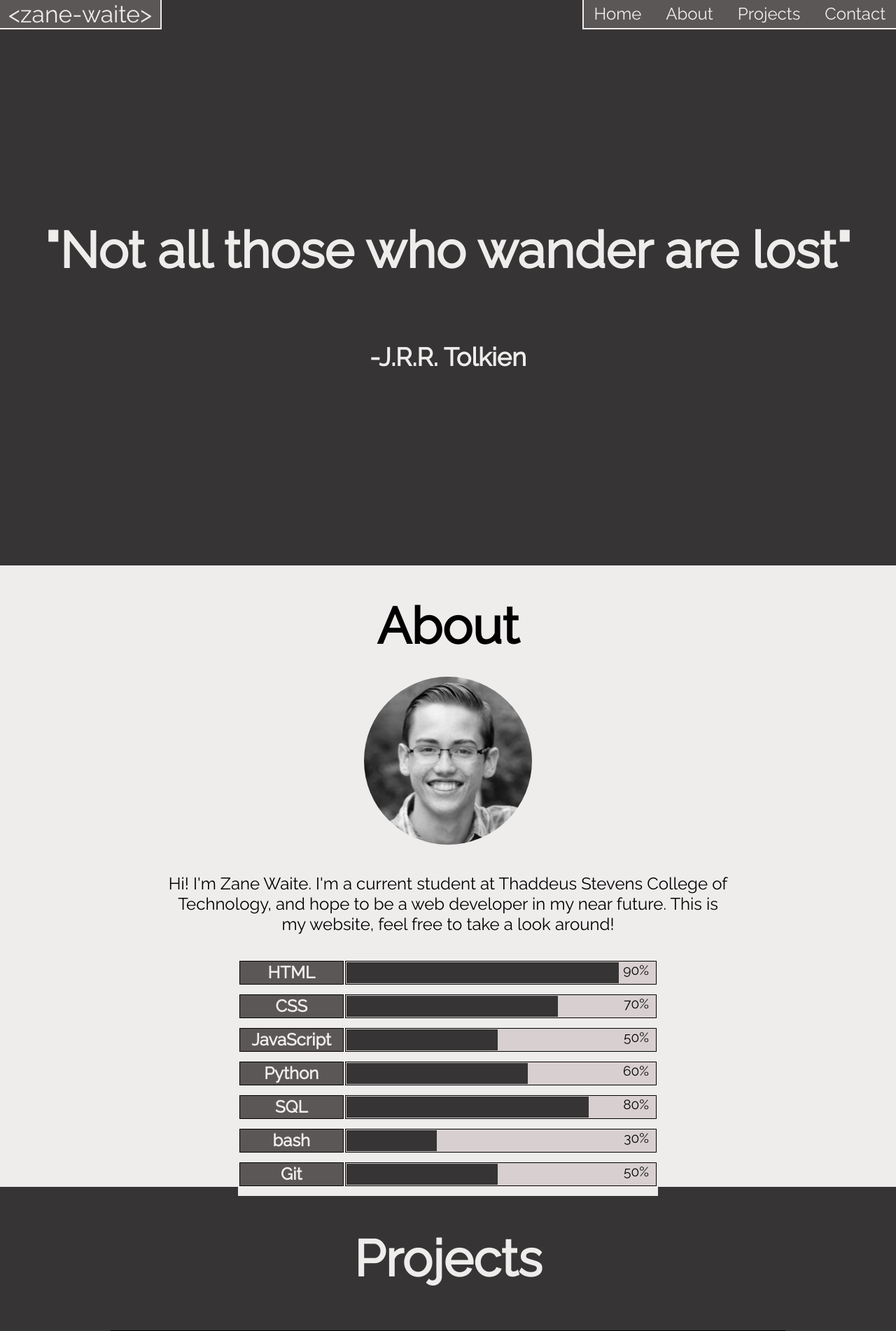
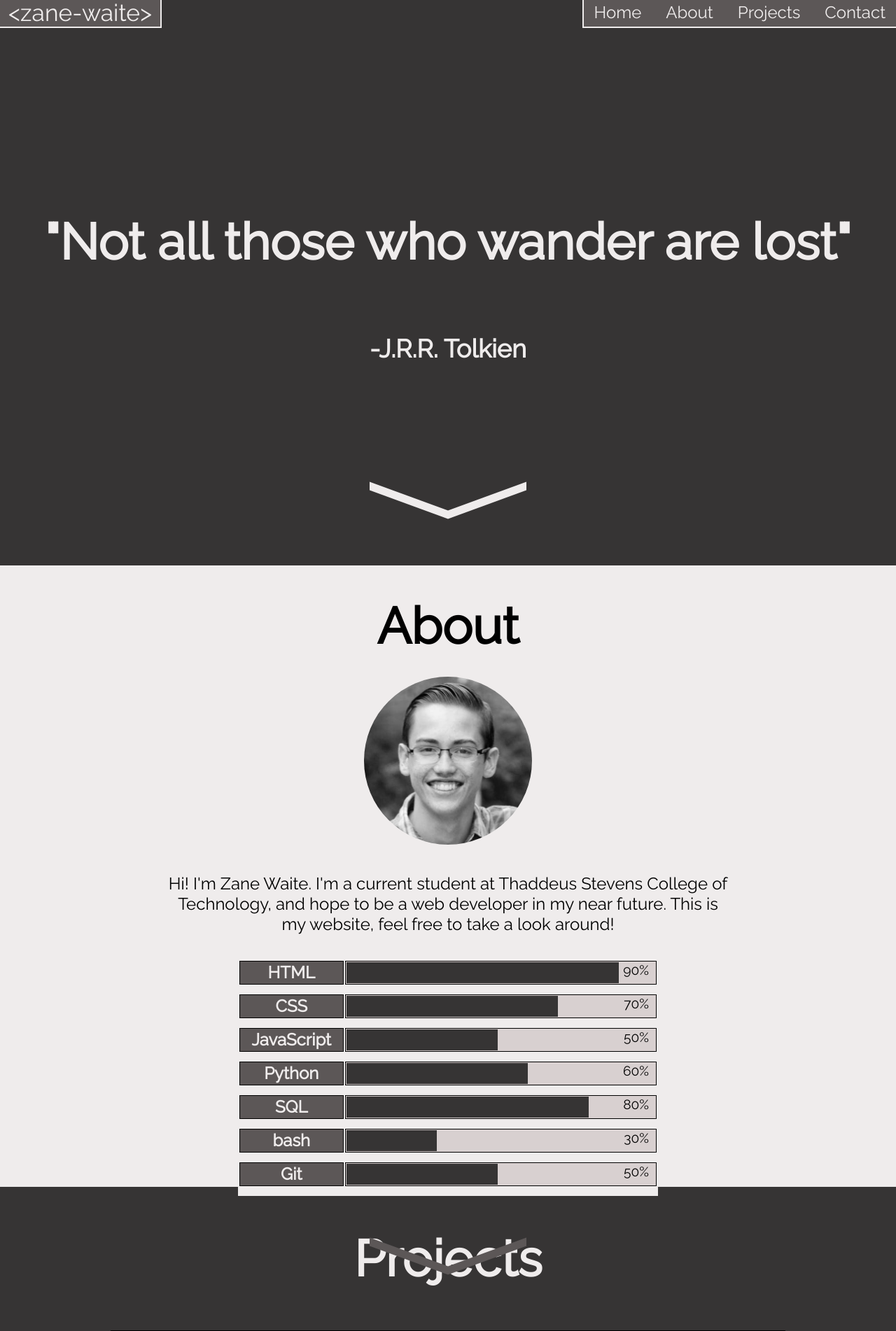
Before and after one commit to zmwaite182/zmwaite182.github.io, a PHP site: page / in a window 1280 px wide. Shown: the top 1902 px of the page at 70% size. Run offline with PHP 8.4, Linux system fonts and the light colour scheme.

Commit message:
Fixed animations on load

```diff
--- a/app.css
+++ b/app.css
@@ -1,3 +1,19 @@
+@keyframes fade-in {
+  from {
+    opacity: 0;
+  }
+  to {
+    opacity: 1;
+  }
+}
+@keyframes header-drop-down {
+  from {
+    top: -50px;
+  }
+  to {
+    top: -10px;
+  }
+}
 html {
   font-family: "Raleway", sans-serif;
   font-size: 24px;
@@ -38,7 +54,8 @@ header .header-content {
   display: inline-block;
   padding: 0 0.5rem;
   position: relative;
-  top: -8px;
+  top: -50px;
+  animation: header-drop-down 2s ease 3s forwards;
 }
 header a {
   color: #efecec;
@@ -274,9 +291,6 @@ textarea {
   height: 58px;
 }
 
-footer {
-  /*CHEVRONS*/
-}
 footer p {
   text-align: center;
   color: #efecec;
@@ -296,25 +310,102 @@ footer div:nth-last-child(1) a {
   color: #efecec;
 }
 
-/*.chevron
- * opacity: 0
- * animation: fade-in 1.5s 2s ease-in forwards
- * +chevron(-20vh)
- * &:before
- *  +chevron-before($offwhite)
- * &:after
- *  +chevron-after($offwhite) */
-/*.chevron-2
- * +chevron(-10vh)
- * &:before
- *  +chevron-before($gray)
- * &:after
- *  +chevron-after($gray) */
-/*.chevron-3
- * +chevron(-12vh)
- * &:before
- *  +chevron-before($gray)
- * &:after
- *  +chevron-after($gray) */
+.chevron {
+  opacity: 0;
+  animation: fade-in 1.5s 2s ease-in forwards;
+  display: block;
+  position: relative;
+  text-align: center;
+  padding: 12px;
+  margin-bottom: 6px;
+  height: 0px;
+  width: 200px;
+  margin: 0 auto;
+  bottom: -20vh;
+}
+.chevron:before {
+  content: "";
+  position: absolute;
+  top: 0;
+  left: 0;
+  height: 50%;
+  width: 50%;
+  background: #efecec;
+  transform: skew(0deg, 20deg);
+}
+.chevron:after {
+  content: "";
+  position: absolute;
+  top: 0;
+  right: 0;
+  height: 50%;
+  width: 50%;
+  background: #efecec;
+  transform: skew(0deg, -20deg);
+}
+
+.chevron-2 {
+  display: block;
+  position: relative;
+  text-align: center;
+  padding: 12px;
+  margin-bottom: 6px;
+  height: 0px;
+  width: 200px;
+  margin: 0 auto;
+  bottom: -10vh;
+}
+.chevron-2:before {
+  content: "";
+  position: absolute;
+  top: 0;
+  left: 0;
+  height: 50%;
+  width: 50%;
+  background: #5c5757;
+  transform: skew(0deg, 20deg);
+}
+.chevron-2:after {
+  content: "";
+  position: absolute;
+  top: 0;
+  right: 0;
+  height: 50%;
+  width: 50%;
+  background: #5c5757;
+  transform: skew(0deg, -20deg);
+}
+
+.chevron-3 {
+  display: block;
+  position: relative;
+  text-align: center;
+  padding: 12px;
+  margin-bottom: 6px;
+  height: 0px;
+  width: 200px;
+  margin: 0 auto;
+  bottom: -12vh;
+}
+.chevron-3:before {
+  content: "";
+  position: absolute;
+  top: 0;
+  left: 0;
+  height: 50%;
+  width: 50%;
+  background: #5c5757;
+  transform: skew(0deg, 20deg);
+}
+.chevron-3:after {
+  content: "";
+  position: absolute;
+  top: 0;
+  right: 0;
+  height: 50%;
+  width: 50%;
+  background: #5c5757;
+  transform: skew(0deg, -20deg);
+}
 
 /*# sourceMappingURL=app.css.map */
--- a/app.sass
+++ b/app.sass
@@ -1,4 +1,5 @@
 //VARIABLES
+
 $darkgray: #363434
 $gray: #5c5757
 $offwhite: #efecec
@@ -6,10 +7,23 @@ $offwhite: #efecec
 $font-stack: 'Raleway', sans-serif
 $font-size: 24px
 
+//KEYFRAMES
 
+@keyframes fade-in
+  from
+    opacity: 0
+  to
+    opacity: 1
+
+@keyframes header-drop-down
+  from
+    top: -50px
+  to
+    top: -10px
 
 
 //MIXINS
+
 =chevron($location)
   display: block
   position: relative
@@ -84,7 +98,8 @@ header
     display: inline-block
     padding: 0 0.5rem
     position: relative
-    top: -8px
+    top: -50px
+    animation: header-drop-down 2s ease 3s forwards
   a
     color: $offwhite
     text-decoration: none
@@ -260,9 +275,10 @@ footer
     a
       color: $offwhite
 
-  /*CHEVRONS*/
 
-/*.chevron
+//CHEVRONS
+
+.chevron
   opacity: 0
   animation: fade-in 1.5s 2s ease-in forwards
   +chevron(-20vh)
@@ -270,13 +286,13 @@ footer
     +chevron-before($offwhite)
   &:after
     +chevron-after($offwhite)
-/*.chevron-2
+.chevron-2
   +chevron(-10vh)
   &:before
     +chevron-before($gray)
   &:after
     +chevron-after($gray)
-/*.chevron-3
+.chevron-3
   +chevron(-12vh)
   &:before
     +chevron-before($gray)
```
Also changed, not shown: 1 other file.
